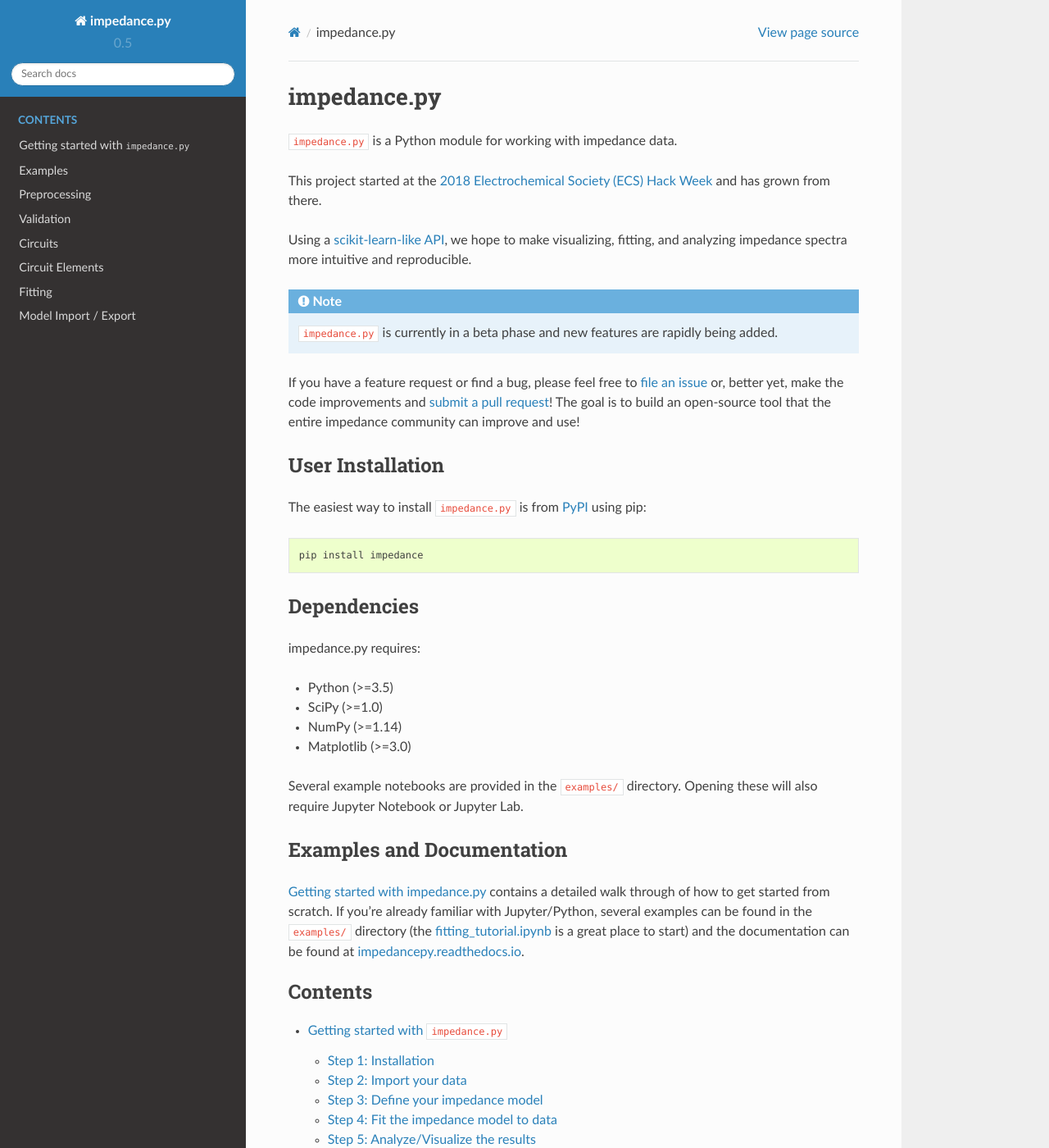
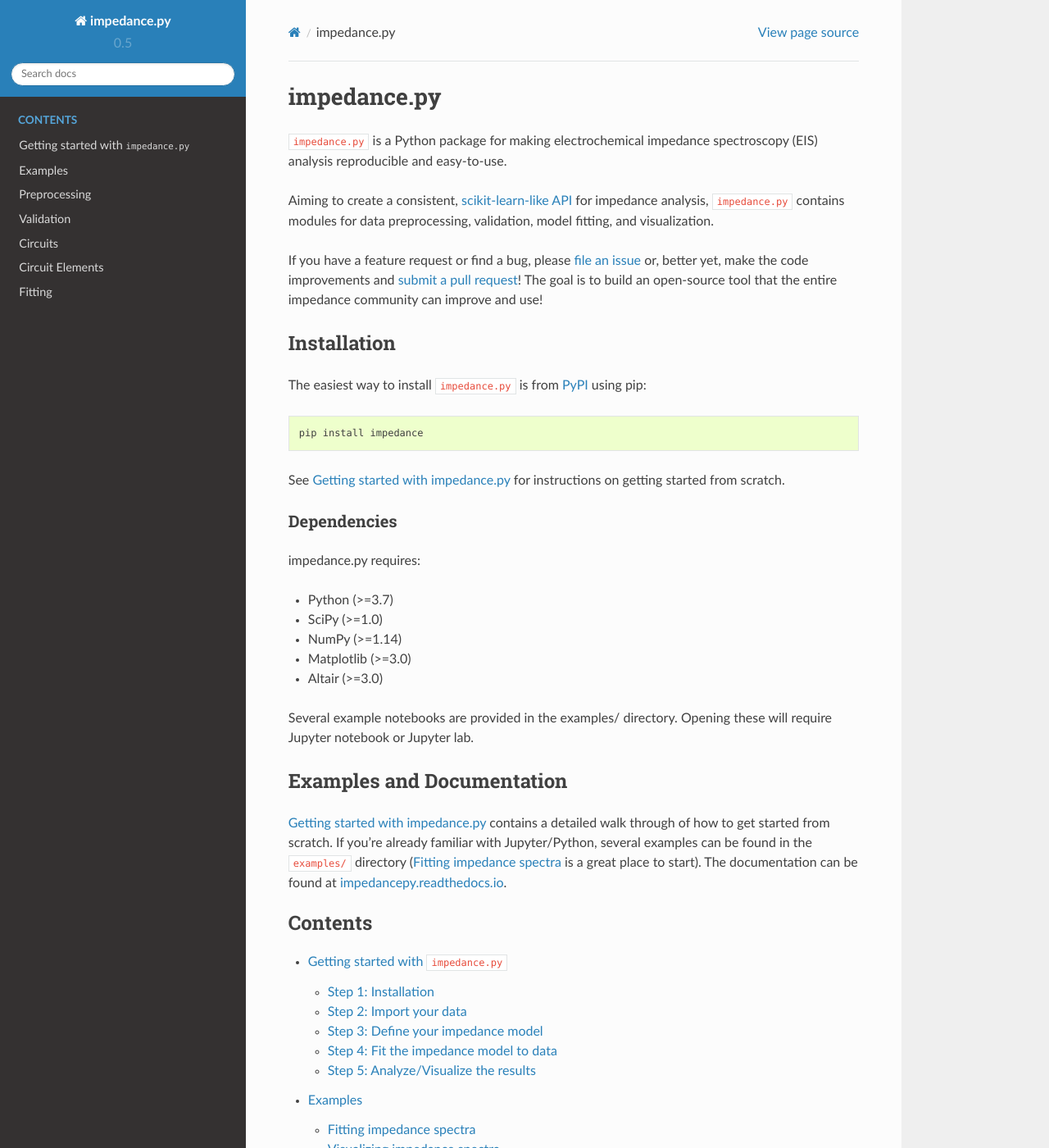
Before and after one commit to ECSHackWeek/impedance.py, a Sphinx documentation site: the page built from docs/source/index.rst, in a window 1280 px wide and 1400 px high. Shown: the whole window at 82% size. Built offline with Sphinx 7.4.7 and the Read the Docs theme 2.0.0, drawn with Linux system fonts in a browser that asks for light colours; some of the changed text lies outside the part shown.

Commit message:
update documentation

```diff
--- a/docs/source/index.rst
+++ b/docs/source/index.rst
@@ -7,47 +7,59 @@
 impedance.py
 =============
 
-:code:`impedance.py` is a Python module for working with impedance data.
+:code:`impedance.py` is a Python package for making
+electrochemical impedance spectroscopy (EIS) analysis
+reproducible and easy-to-use.
 
-This project started at the `2018 Electrochemical Society (ECS) Hack Week
-<https://www.electrochem.org/233/hack-week/>`_ and has grown from there.
+Aiming to create a consistent,
+`scikit-learn-like API <https://arxiv.org/abs/1309.0238>`_
+for impedance analysis, :code:`impedance.py` contains
+modules for data preprocessing, validation, model fitting,
+and visualization.
 
-Using a `scikit-learn-like API <https://arxiv.org/abs/1309.0238>`_, we hope to make visualizing, fitting, and analyzing impedance spectra more intuitive and reproducible.
 
-.. note::
-  :code:`impedance.py` is currently in a beta phase and new features are rapidly being added.
+If you have a feature request or find a bug, please
+`file an issue <https://github.com/ECSHackWeek/impedance.py/issues>`_
+or, better yet, make the code improvements and
+`submit a pull request <https://help.github.com/articles/creating-a-pull-request-from-a-fork/>`_!
+The goal is to build an open-source tool that the
+entire impedance community can improve and use!
 
-If you have a feature request or find a bug, please feel free to `file an issue <https://github.com/ECSHackWeek/impedance.py/issues>`_ or, better yet, make the code improvements and `submit a pull request
-<https://help.github.com/articles/creating-a-pull-request-from-a-fork/>`_! The goal is to build an open-source tool that the entire impedance community can improve and use!
+Installation
+------------
 
-User Installation
-------------------
-The easiest way to install :code:`impedance.py` is from `PyPI <https://pypi.org/project/impedance/>`_ using pip:
+The easiest way to install :code:`impedance.py` is
+from `PyPI <https://pypi.org/project/impedance/>`_
+using pip:
 
 .. code-block:: bash
 
    pip install impedance
 
+See :doc:`./getting-started` for instructions
+on getting started from scratch.
+
 Dependencies
--------------
+~~~~~~~~~~~~
+
 impedance.py requires:
 
-- Python (>=3.5)
-- SciPy (>=1.0)
-- NumPy (>=1.14)
-- Matplotlib (>=3.0)
+-   Python (>=3.7)
+-   SciPy (>=1.0)
+-   NumPy (>=1.14)
+-   Matplotlib (>=3.0)
+-   Altair (>=3.0)
 
-Several example notebooks are provided in the :code:`examples/` directory.
-Opening these will also require Jupyter Notebook or Jupyter Lab.
+Several example notebooks are provided in the examples/ directory.
+Opening these will require Jupyter notebook or Jupyter lab.
 
 Examples and Documentation
 ---------------------------
 :doc:`./getting-started` contains a detailed walk
 through of how to get started from scratch. If you're already familiar with
 Jupyter/Python, several examples can be found in the :code:`examples/` directory
-(the `fitting_tutorial.ipynb
-<https://github.com/ECSHackWeek/impedance.py/blob/master/docs/source/examples/fitting_example.ipynb>`_
-is a great place to start) and the documentation can be found at
+(:doc:`./examples/fitting_example` is a great place to start).
+The documentation can be found at
 `impedancepy.readthedocs.io <https://impedancepy.readthedocs.io/en/latest/>`_.
 
 .. toctree::
--- a/docs/source/modelio.rst
+++ /dev/null
@@ -1,5 +0,0 @@
-Model Import / Export
-=====================
-
-.. automodule:: impedance.model_io
-   :members:
```
Also changed, not shown: other parts of docs/source/index.rst (+0 -1 lines), README.md (+15 -22 lines).
